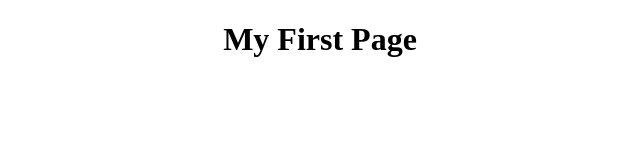
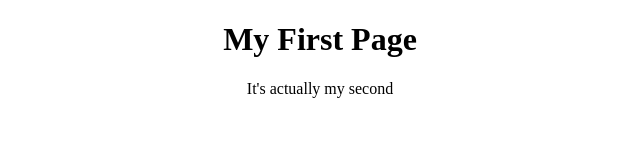
Before and after one commit to RXcodeWalker/RXcodeWalker.github.io, a plain HTML site: page site/index.html in a window 1280 px wide. Shown: the whole page, without its empty margins (320-960 px from the left). Drawn offline with Linux system fonts and the light colour scheme.

Commit message:
New random commit to github website 'site'

```diff
--- a/site/index.html
+++ b/site/index.html
@@ -4,5 +4,6 @@
 </head>
 <body>
 	<h1 align="center">My First Page</h1>
+	<p align="center">It's actually my second</p>
 </body>
 </html>
```
